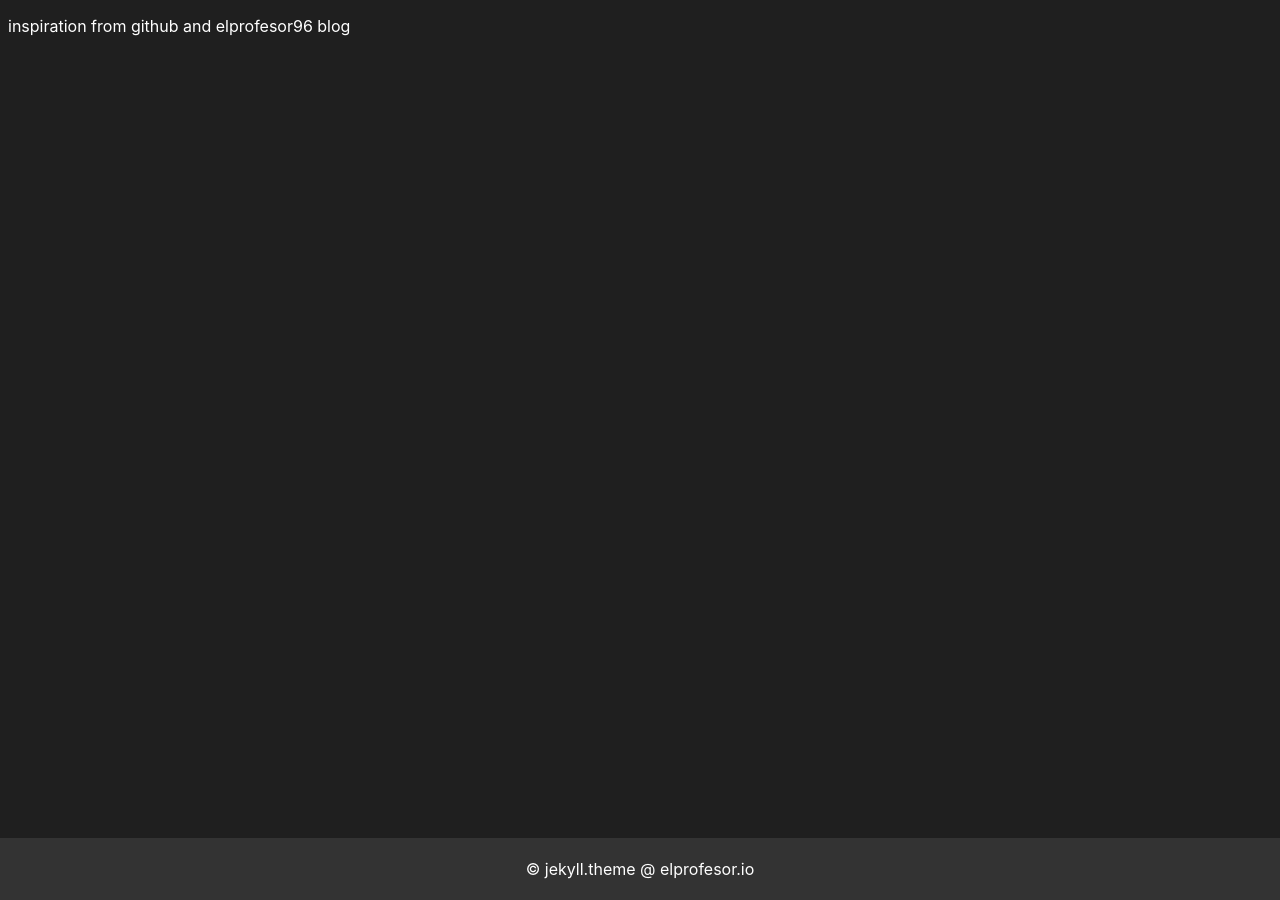
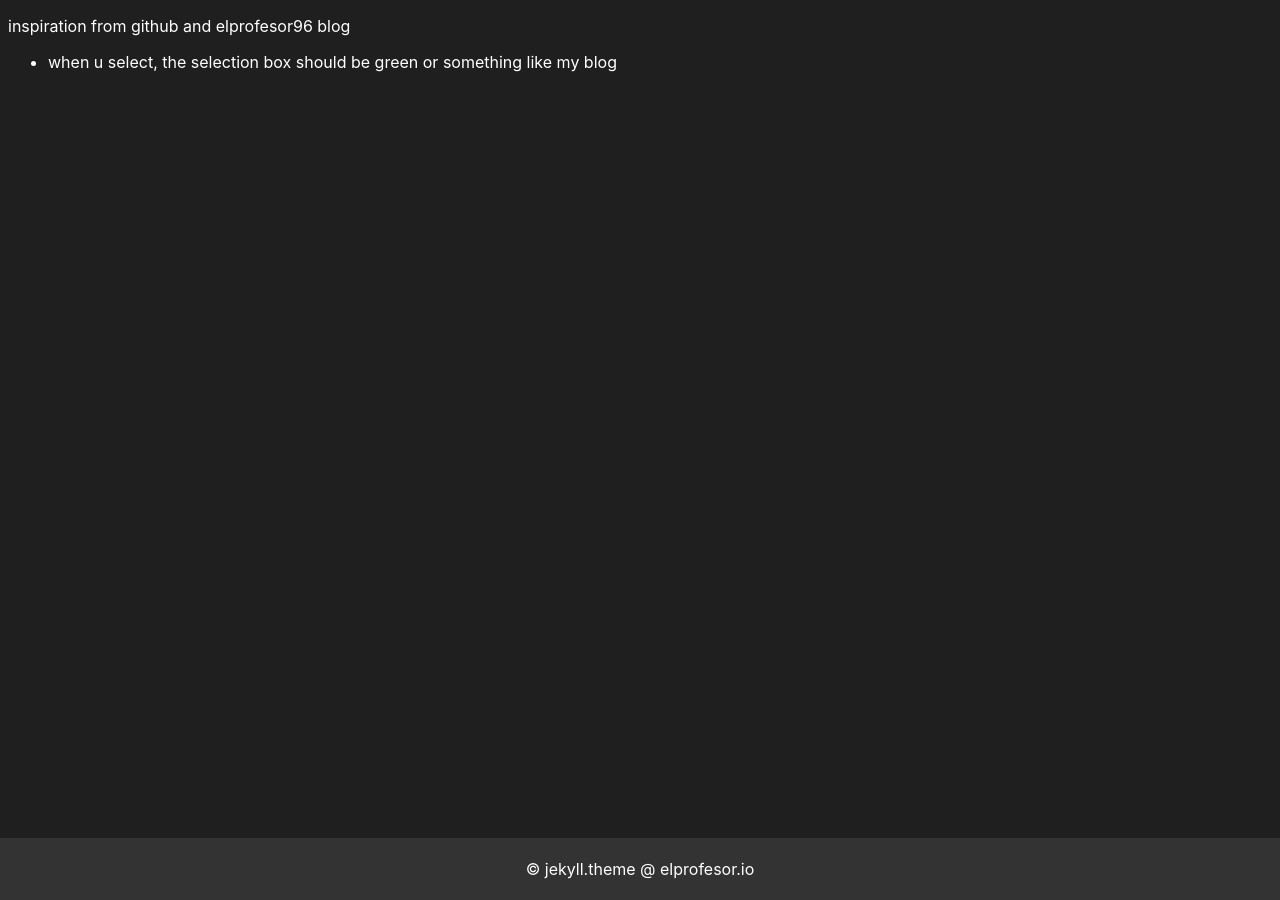
Before and after one commit to elprofesor96/jekyll.theme, a Jekyll site: the page built from TODO.md, in a window 1280 px wide. Built offline with Jekyll 4.4.1, drawn with Linux system fonts in a browser that asks for light colours; our own code applies the rules of GitHub Pages for plain Markdown files.

Commit message:
add more todo and changed email for git config global email

```diff
--- a/TODO.md
+++ b/TODO.md
@@ -1 +1,3 @@
 inspiration from github and elprofesor96 blog
+
+- when u select, the selection box should be green or something like my blog
```
